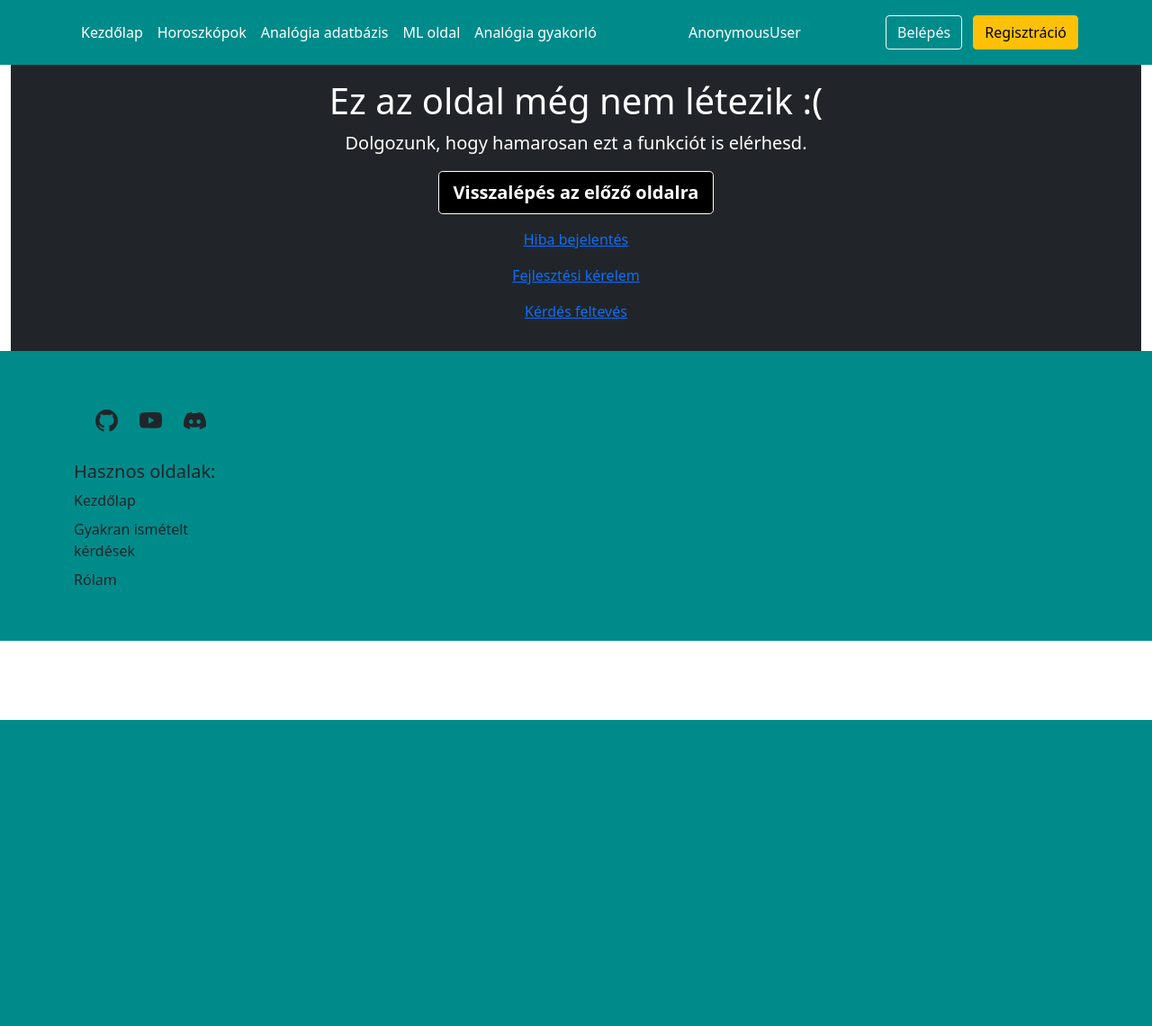
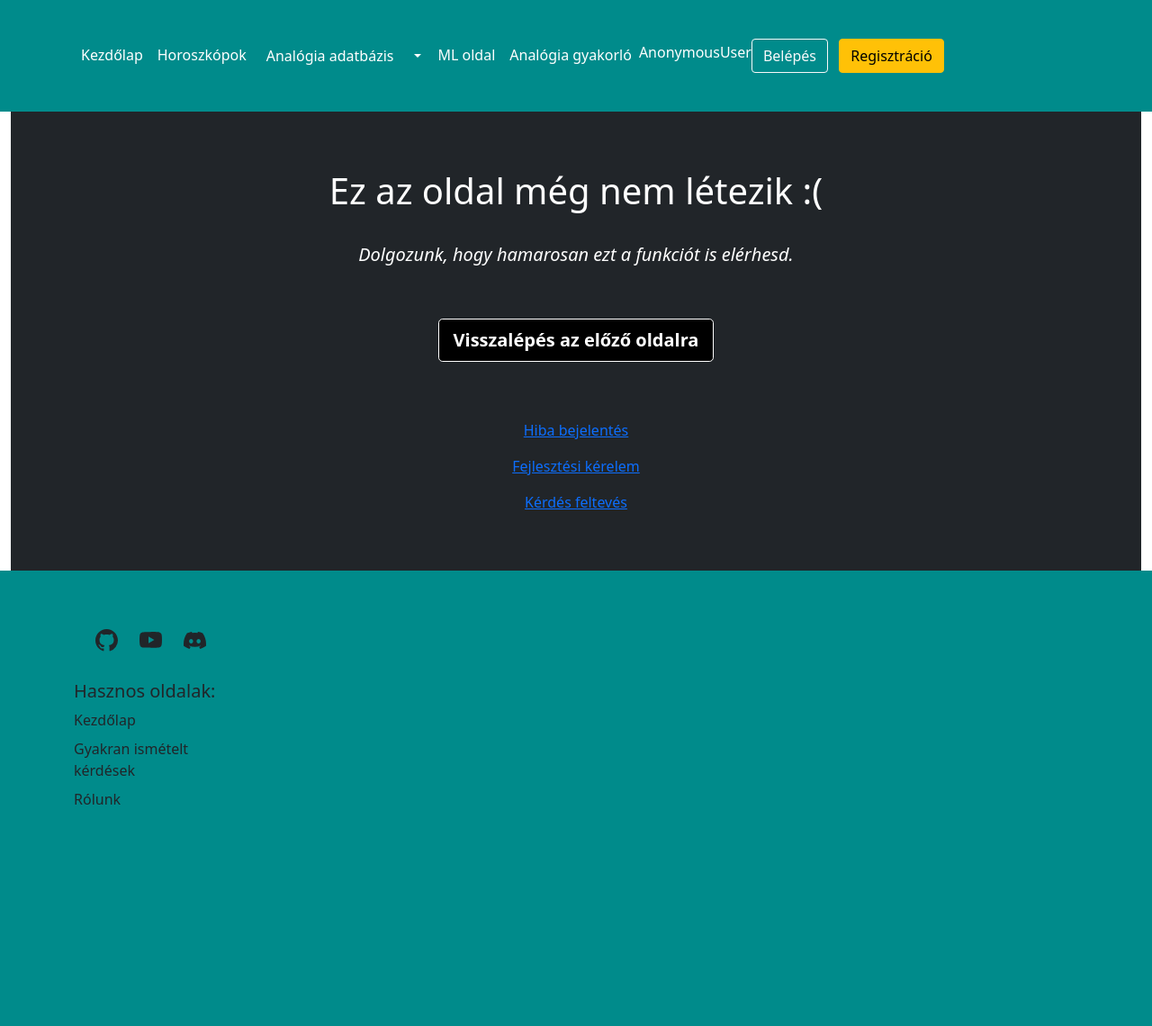
Before and after one commit to molnaredom/asztro, a Django app: page /fejlesztes_alatt in a window 1280 px wide. Shown: the whole page at 90% size. Before the commit the page ends 800 px from the top, so only its background shows below. Run offline with Django 3.2, Linux system fonts and the light colour scheme; some libraries are stand-ins or nearby versions.

Commit message:
UPDATE: navbar újítás:új szín, dropdown menu, elemek igazítása

```diff
--- a/weboldal/base/templates/base/fejlesztes_alatt.html
+++ b/weboldal/base/templates/base/fejlesztes_alatt.html
@@ -2,13 +2,13 @@
 {% block content %}
 
     <html lang="en" class="h-100">
-    <main class="px-3 bg-dark d-flex d-flex h-100 text-center text-white bg-dark">
-        <div class="cover-container d-flex w-100 h-100 p-3 mx-auto flex-column">
-            <h1>
+    <main class="px-4 bg-dark d-flex d-flex h-100 text-center text-white bg-dark py-4">
+        <div class="cover-container d-flex w-100 h-100 p-4 mx-auto flex-column">
+            <h1 class="py-3">
                 Ez az oldal még nem létezik :(
             </h1>
-            <p class="lead">Dolgozunk, hogy hamarosan ezt a funkciót is elérhesd.</p>
-            <p class="lead">
+            <i class="lead py-2 ">Dolgozunk, hogy hamarosan ezt a funkciót is elérhesd.</i>
+            <p class="lead py-5">
                 <a href="{{ request.META.HTTP_REFERER }}"
                    class="btn btn-lg btn-secondary fw-bold border-white bg-black">Visszalépés az előző oldalra</a>
             </p>
@@ -28,6 +28,7 @@
 
         </div>
 
+
     </main>
     </html>
 {% endblock content %}
--- a/weboldal/templates/base.html
+++ b/weboldal/templates/base.html
@@ -1,9 +1,8 @@
 <!doctype html>
 
 {% load static %}
-<html lang="en" xmlns="http://www.w3.org/1999/html">
+<html lang="hu">
 <head>
-    <!-- Required meta tags -->
     <meta charset="utf-8">
     <meta name="viewport" content="width=device-width, initial-scale=1">
 
@@ -15,25 +14,49 @@
           integrity="sha384-1BmE4kWBq78iYhFldvKuhfTAU6auU8tT94WrHftjDbrCEXSU1oBoqyl2QvZ6jIW3" crossorigin="anonymous">
 
     <!-- favicon -->
-    <link rel="shortcut icon" type="image/png" href="{% static 'favicon.ico' %}"/>
+    <link rel="shortcut icon" type="image/png" href="{% static 'hold.ico' %}"/>
 
     <title>Asztroldal</title>
 
     {% block css %}
         <style>
-
-
-            .head1 {
-                color: #FBAD30;
-                font-size: 2rem;
-                font-weight: bold;
-                height: 50px;
+            .navbar {
+                background: darkcyan;
             }
 
-            .head2 {
-                color: #EF4926;
-                font-size: 2rem;
-                font-weight: bold;
+            .nav-item::after {
+                content: '';
+                display: block;
+                width: 0;
+                height: 0;
+                background: lightseagreen;
+                transition: 0.4s
+            }
+
+            .nav-item:hover::after {
+                width: 100%
+            }
+
+            .navbar-dark .navbar-nav .active > .nav-link,
+            .navbar-dark .navbar-nav .nav-link.active,
+            .navbar-dark .navbar-nav .nav-link.show,
+            .navbar-dark .navbar-nav .show > .nav-link,
+            .navbar-dark .navbar-nav .nav-link:focus,
+            .navbar-dark .navbar-nav .nav-link:hover {
+                color: #fec400
+            }
+
+            button {
+                border-width: 0;
+            }
+
+            .nav-link {
+                padding: 25px 5px;
+                transition: 0.2s
+            }
+
+            body {
+                background-color: white;
             }
         </style>
     {% endblock %}
@@ -42,37 +65,66 @@
     {% endblock %}
 </head>
 
+<body>
+<header class="p-3 text-white" style="background-color: darkcyan">
+    <nav class="navbar navbar-expand-sm ">
+        {#        <button class="navbar-toggler" type="button" data-target="#navigation">#}
+        {#            <span class="navbar-toggler-icon"></span>#}
+        {#        </button>#}
 
-<svg xmlns="http://www.w3.org/2000/svg" style="display: none;">
-    <symbol id="table" viewBox="0 0 16 16">
-        <path d="M0 2a2 2 0 0 1 2-2h12a2 2 0 0 1 2 2v12a2 2 0 0 1-2 2H2a2 2 0 0 1-2-2V2zm15 2h-4v3h4V4zm0 4h-4v3h4V8zm0 4h-4v3h3a1 1 0 0 0 1-1v-2zm-5 3v-3H6v3h4zm-5 0v-3H1v2a1 1 0 0 0 1 1h3zm-4-4h4V8H1v3zm0-4h4V4H1v3zm5-3v3h4V4H6zm4 4H6v3h4V8z"/>
-    </symbol>
-</svg>
 
-<div class="b-example-divider"></div>
+        <div class="container">
 
-<header class="p-3 text-white" style="background-color: darkcyan">
-    <div class="container">
             <div class="d-flex flex-wrap align-items-center justify-content-center justify-content-lg-start">
 
-            <ul class="nav col-12 col-lg-auto me-lg-auto mb-2 justify-content-center mb-md-0">
-                <li><a href="/" class="nav-link px-2 text-white">Kezdőlap</a></li>
-                <li><a href="{% url 'horoszkop_gyujtemeny' %}" class="nav-link px-2 text-white">Horoszkópok</a></li>
-                <li><a href="{% url 'analogia_adatbazis' %}" class="nav-link px-2 text-white">Analógia adatbázis</a>
+                <ul class="navbar-nav col-12 col-lg-auto me-lg-auto  justify-content-center">
+                    <li class="nav-item"><a href="/" class="nav-link px-2 text-white">Kezdőlap</a></li>
+                    <li class="nav-item"><a href="{% url 'horoszkop_gyujtemeny' %}"
+                                            class="nav-link px-2 text-white">Horoszkópok</a></li>
+                    <li class="nav-item ">
+                        <div class="btn-group">
+                            <button type="button" style="background-color: darkcyan">
+                                <a href="{% url 'analogia_adatbazis' %}" class="nav-link px-2 text-white">
+                                    Analógia adatbázis</a></button>
+                            <button type="button" class="btn dropdown-toggle dropdown-toggle-split text-white"
+                                    id="dropdownMenuReference" data-bs-toggle="dropdown" aria-expanded="false"
+                                    data-bs-reference="parent">
+                                <span class="visually-hidden">Rejtett dropdown</span>
+                            </button>
+                            <ul class="dropdown-menu" aria-labelledby="dropdownMenuReference">
+                                <li><a class="dropdown-item" href="{% url 'bolygok' %}">Bolygók</a></li>
+                                <li><a class="dropdown-item" href="{% url 'jegyek' %}">Jegyek</a></li>
+                                <li><a class="dropdown-item" href="{% url 'hazak' %}">Házak</a></li>
+                                <li>
+                                    <hr class="dropdown-divider">
                                 </li>
-                <li><a href="{% url 'ml_fooldal' %}" class="nav-link px-2 text-white">ML oldal</a></li>
-                <li><a href="/gyakorlo" class="nav-link px-2 text-white">Analógia gyakorló</a></li>
+                                <li><a class="dropdown-item" href="{% url 'bolygokJegyekben' %}">Bolygók Jegyekben</a>
+                                </li>
+                                <li><a class="dropdown-item" href="{% url 'bolygokHazakban' %}">Bólygók Házkban</a></li>
+                                <li><a class="dropdown-item" href="{% url 'hazakJegyekben' %}">Házak Jegyekben</a></li>
+                                <li>
+                                    <hr class="dropdown-divider">
+                                </li>
+                                <li><a class="dropdown-item" href="{% url 'hazakUraHazakban' %}">Házak ura Házakban</a>
+                                </li>
+                                <li><a class="dropdown-item" href="{% url 'fejlesztes_alatt' %}">Nincs ura</a></li>
+
+                            </ul>
+                        </div>
+                    <li class="nav-item"><a href="{% url 'ml_fooldal' %}" class="nav-link px-2 text-white">ML oldal</a>
+                    </li>
+                    <li class="nav-item"><a href="/gyakorlo" class="nav-link px-2 text-white">Analógia gyakorló</a></li>
                     {% if request.user.is_superuser %}
-                    <li><a href="{% url 'admin_panel' %}" class="nav-link px-2 text-white">Admin</a></li>
+                        <li class="nav-item"><a href="{% url 'admin_panel' %}"
+                                                class="nav-link px-2 text-white">Admin</a></li>
                     {% endif %}
                 </ul>
 
-            <ul class="nav col-12 col-lg-auto me-lg-auto mb-2 justify-content-center mb-md-0">
+                <ul class="nav col-12 col-lg-auto me-lg-auto mb-2 ">
                     {{ request.user }}
                 </ul>
 
-            <div class="text-end">
-
+                <div class="justify-content">
                     {% if request.user.is_authenticated %}
                         <a href="{% url 'logout' %}" class="btn btn-outline-light me-2">Kilépés</a>
                     {% else %}
@@ -83,6 +135,7 @@
                 </div>
             </div>
         </div>
+    </nav>
 </header>
 
 <script src="https://cdn.jsdelivr.net/npm/bootstrap@5.1.3/dist/js/bootstrap.bundle.min.js"
@@ -92,42 +145,36 @@
         integrity="sha384-wfSDF2E50Y2D1uUdj0O3uMBJnjuUD4Ih7YwaYd1iqfktj0Uod8GCExl3Og8ifwB6"
         crossorigin="anonymous"></script>
 
-<body>
+
 <div class="container-xxl">
-
     {% block content %}
 
     {% endblock %}
-
-    <script src="https://cdn.jsdelivr.net/npm/bootstrap@5.0.2/dist/js/bootstrap.bundle.min.js"
-            integrity="sha384-MrcW6ZMFYlzcLA8Nl+NtUVF0sA7MsXsP1UyJoMp4YLEuNSfAP+JcXn/tWtIaxVXM"
-            crossorigin="anonymous"></script>
-
 </div>
 
 
-<footer class="py-5 mb-6" style="background-color: darkcyan">
-    <div class="container">
+<footer class="py-5" style="background-color: darkcyan">
+    <div class="container mb-3">
         <div class="d-flex justify-content-between py-12 my-3 ">
-            <ul class="list-unstyled d-flex">
+            <ul class="list-unstyled d-flex align">
                 <li class="ms-4"><a class="link-dark" href="https://github.com/molnaredom/asztro">
                     <svg xmlns="http://www.w3.org/2000/svg" width="25" height="25" fill="currentColor"
                          class="bi bi-github" viewBox="0 0 16 16">
-                        <path d="M8 0C3.58 0 0 3.58 0 8c0 3.54 2.29 6.53 5.47 7.59.4.07.55-.17.55-.38 0-.19-.01-.82-.01-1.49-2.01.37-2.53-.49-2.69-.94-.09-.23-.48-.94-.82-1.13-.28-.15-.68-.52-.01-.53.63-.01 1.08.58 1.23.82.72 1.21 1.87.87 2.33.66.07-.52.28-.87.51-1.07-1.78-.2-3.64-.89-3.64-3.95 0-.87.31-1.59.82-2.15-.08-.2-.36-1.02.08-2.12 0 0 .67-.21 2.2.82.64-.18 1.32-.27 2-.27.68 0 1.36.09 2 .27 1.53-1.04 2.2-.82 2.2-.82.44 1.1.16 1.92.08 2.12.51.56.82 1.27.82 2.15 0 3.07-1.87 3.75-3.65 3.95.29.25.54.73.54 1.48 0 1.07-.01 1.93-.01 2.2 0 .21.15.46.55.38A8.012 8.012 0 0 0 16 8c0-4.42-3.58-8-8-8z"/>
+                        <path d="M8 0C3.58 0 0 3.58 0 8c0 3.54 2.29 6.53 5.47 7.59.4.07.55-.17.55-.38 0-.19-.01-.82-.01-1.49-2.01.37-2.53-.49-2.69-.94-.09-.23-.48-.94-.82-1.13-.28-.15-.68-.52-.01-.53.63-.01 1.08.58 1.23.82.72 1.21 1.87.87 2.33.66.07-.52.28-.87.51-1.07-1.78-.2-3.64-.89-3.64-3.95 0-.87.31-1.59.82-2.15-.08-.2-.36-1.02.08-2.12 0 0 .67-.21 2.2.82.64-.18 1.32-.27 2-.27.68 0 1.36.09 2 .27 1.53-1.04 2.2-.82 2.2-.82.44 1.1.16 1.92.08 2.12.51.56.82 1.27.82 2.15 0 3.07-1.87 3.75-3.65 3.95.29.25.54.73.54 1.48 0 1.07-.01 1.93-.01 2.2 0 .21.15.46.55.38A8.012 8.012 0 0 0 16 8c0-4.42-3.58-8-8-8z"></path>
                     </svg>
                 </a></li>
                 <li class="ms-4"><a class="link-dark"
                                     href="https://www.youtube.com/channel/UCwVDBYw8JhbD2v1ai_g2YMw/videos">
                     <svg xmlns="http://www.w3.org/2000/svg" width="25" height="25" fill="currentColor"
                          class="bi bi-youtube" viewBox="0 0 16 16">
-                        <path d="M8.051 1.999h.089c.822.003 4.987.033 6.11.335a2.01 2.01 0 0 1 1.415 1.42c.101.38.172.883.22 1.402l.01.104.022.26.008.104c.065.914.073 1.77.074 1.957v.075c-.001.194-.01 1.108-.082 2.06l-.008.105-.009.104c-.05.572-.124 1.14-.235 1.558a2.007 2.007 0 0 1-1.415 1.42c-1.16.312-5.569.334-6.18.335h-.142c-.309 0-1.587-.006-2.927-.052l-.17-.006-.087-.004-.171-.007-.171-.007c-1.11-.049-2.167-.128-2.654-.26a2.007 2.007 0 0 1-1.415-1.419c-.111-.417-.185-.986-.235-1.558L.09 9.82l-.008-.104A31.4 31.4 0 0 1 0 7.68v-.123c.002-.215.01-.958.064-1.778l.007-.103.003-.052.008-.104.022-.26.01-.104c.048-.519.119-1.023.22-1.402a2.007 2.007 0 0 1 1.415-1.42c.487-.13 1.544-.21 2.654-.26l.17-.007.172-.006.086-.003.171-.007A99.788 99.788 0 0 1 7.858 2h.193zM6.4 5.209v4.818l4.157-2.408L6.4 5.209z"/>
+                        <path d="M8.051 1.999h.089c.822.003 4.987.033 6.11.335a2.01 2.01 0 0 1 1.415 1.42c.101.38.172.883.22 1.402l.01.104.022.26.008.104c.065.914.073 1.77.074 1.957v.075c-.001.194-.01 1.108-.082 2.06l-.008.105-.009.104c-.05.572-.124 1.14-.235 1.558a2.007 2.007 0 0 1-1.415 1.42c-1.16.312-5.569.334-6.18.335h-.142c-.309 0-1.587-.006-2.927-.052l-.17-.006-.087-.004-.171-.007-.171-.007c-1.11-.049-2.167-.128-2.654-.26a2.007 2.007 0 0 1-1.415-1.419c-.111-.417-.185-.986-.235-1.558L.09 9.82l-.008-.104A31.4 31.4 0 0 1 0 7.68v-.123c.002-.215.01-.958.064-1.778l.007-.103.003-.052.008-.104.022-.26.01-.104c.048-.519.119-1.023.22-1.402a2.007 2.007 0 0 1 1.415-1.42c.487-.13 1.544-.21 2.654-.26l.17-.007.172-.006.086-.003.171-.007A99.788 99.788 0 0 1 7.858 2h.193zM6.4 5.209v4.818l4.157-2.408L6.4 5.209z"></path>
                     </svg>
                 </a></li>
                 <li class="ms-4"><a class="link-dark"
                                     href="https://discordapp.com/channels/981204816686620753/981204817127026798">
                     <svg xmlns="http://www.w3.org/2000/svg" width="25" height="25" fill="currentColor"
                          class="bi bi-discord" viewBox="0 0 16 16">
-                        <path d="M13.545 2.907a13.227 13.227 0 0 0-3.257-1.011.05.05 0 0 0-.052.025c-.141.25-.297.577-.406.833a12.19 12.19 0 0 0-3.658 0 8.258 8.258 0 0 0-.412-.833.051.051 0 0 0-.052-.025c-1.125.194-2.22.534-3.257 1.011a.041.041 0 0 0-.021.018C.356 6.024-.213 9.047.066 12.032c.001.014.01.028.021.037a13.276 13.276 0 0 0 3.995 2.02.05.05 0 0 0 .056-.019c.308-.42.582-.863.818-1.329a.05.05 0 0 0-.01-.059.051.051 0 0 0-.018-.011 8.875 8.875 0 0 1-1.248-.595.05.05 0 0 1-.02-.066.051.051 0 0 1 .015-.019c.084-.063.168-.129.248-.195a.05.05 0 0 1 .051-.007c2.619 1.196 5.454 1.196 8.041 0a.052.052 0 0 1 .053.007c.08.066.164.132.248.195a.051.051 0 0 1-.004.085 8.254 8.254 0 0 1-1.249.594.05.05 0 0 0-.03.03.052.052 0 0 0 .003.041c.24.465.515.909.817 1.329a.05.05 0 0 0 .056.019 13.235 13.235 0 0 0 4.001-2.02.049.049 0 0 0 .021-.037c.334-3.451-.559-6.449-2.366-9.106a.034.034 0 0 0-.02-.019Zm-8.198 7.307c-.789 0-1.438-.724-1.438-1.612 0-.889.637-1.613 1.438-1.613.807 0 1.45.73 1.438 1.613 0 .888-.637 1.612-1.438 1.612Zm5.316 0c-.788 0-1.438-.724-1.438-1.612 0-.889.637-1.613 1.438-1.613.807 0 1.451.73 1.438 1.613 0 .888-.631 1.612-1.438 1.612Z"/>
+                        <path d="M13.545 2.907a13.227 13.227 0 0 0-3.257-1.011.05.05 0 0 0-.052.025c-.141.25-.297.577-.406.833a12.19 12.19 0 0 0-3.658 0 8.258 8.258 0 0 0-.412-.833.051.051 0 0 0-.052-.025c-1.125.194-2.22.534-3.257 1.011a.041.041 0 0 0-.021.018C.356 6.024-.213 9.047.066 12.032c.001.014.01.028.021.037a13.276 13.276 0 0 0 3.995 2.02.05.05 0 0 0 .056-.019c.308-.42.582-.863.818-1.329a.05.05 0 0 0-.01-.059.051.051 0 0 0-.018-.011 8.875 8.875 0 0 1-1.248-.595.05.05 0 0 1-.02-.066.051.051 0 0 1 .015-.019c.084-.063.168-.129.248-.195a.05.05 0 0 1 .051-.007c2.619 1.196 5.454 1.196 8.041 0a.052.052 0 0 1 .053.007c.08.066.164.132.248.195a.051.051 0 0 1-.004.085 8.254 8.254 0 0 1-1.249.594.05.05 0 0 0-.03.03.052.052 0 0 0 .003.041c.24.465.515.909.817 1.329a.05.05 0 0 0 .056.019 13.235 13.235 0 0 0 4.001-2.02.049.049 0 0 0 .021-.037c.334-3.451-.559-6.449-2.366-9.106a.034.034 0 0 0-.02-.019Zm-8.198 7.307c-.789 0-1.438-.724-1.438-1.612 0-.889.637-1.613 1.438-1.613.807 0 1.45.73 1.438 1.613 0 .888-.637 1.612-1.438 1.612Zm5.316 0c-.788 0-1.438-.724-1.438-1.612 0-.889.637-1.613 1.438-1.613.807 0 1.451.73 1.438 1.613 0 .888-.631 1.612-1.438 1.612Z"></path>
                     </svg>
                 </a></li>
             </ul>
@@ -137,10 +184,10 @@
             <div class="col-2">
                 <h5>Hasznos oldalak:</h5>
                 <ul class="nav flex-column">
-                    <li class="nav-item mb-2"><a href="#" class="nav-link p-0 text-dark">Kezdőlap</a></li>
-                    <li class="nav-item mb-2"><a href="#" class="nav-link p-0 text-dark">Gyakran ismételt
+                    <li class="nav-item mb-2"><a href="{% url 'home' %}" class="nav-link p-0 text-dark">Kezdőlap</a></li>
+                    <li class="nav-item mb-2"><a href="{% url 'fejlesztes_alatt' %}" class="nav-link p-0 text-dark">Gyakran ismételt
                         kérdések</a></li>
-                    <li class="nav-item mb-2"><a href="#" class="nav-link p-0 text-dark">Rólam</a></li>
+                    <li class="nav-item mb-2"><a href="{% url 'rolunk' %}" class="nav-link p-0 text-dark">Rólunk</a></li>
                 </ul>
             </div>
             {#            <div class="col-2">#}
@@ -153,6 +200,7 @@
             {#            </div>#}
         </div>
     </div>
+    <br><br><br><br><br><br><br>
 </footer>
 </body>
 
```
Also changed, not shown: weboldal/db2.sqlite3. Lines whose indentation alone changed are shown as unchanged.
